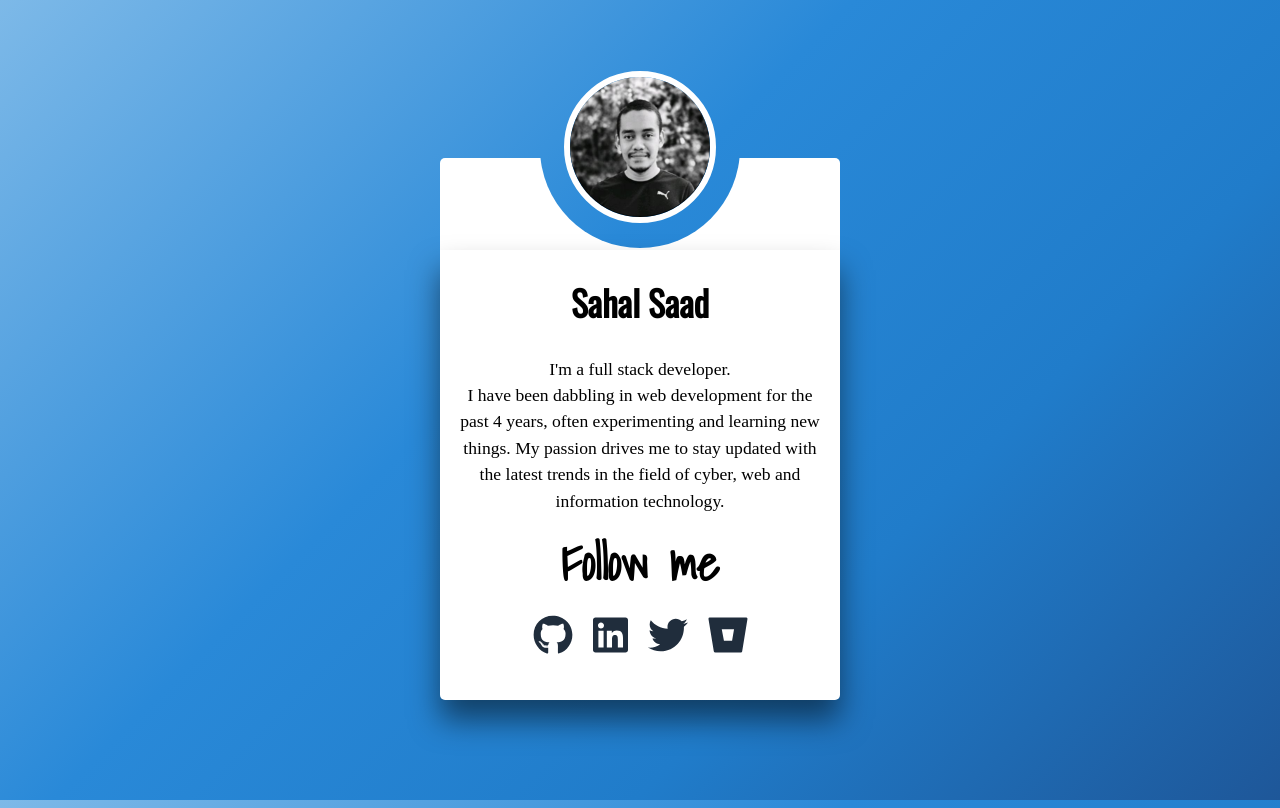
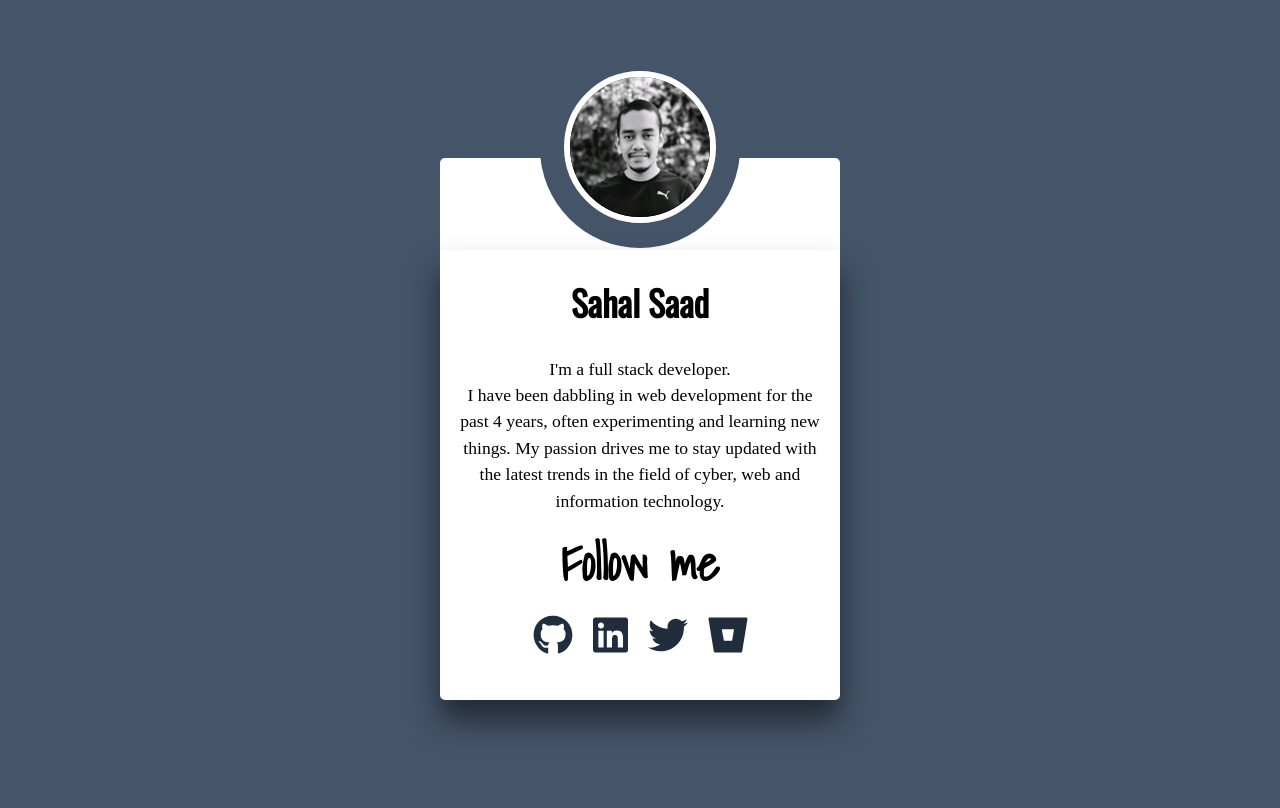
Before and after one commit to sahalsaad/index, a React (Create React App) app: page / in a window 1280 px wide. Built offline with nearby package versions, Linux system fonts and the light colour scheme; a web font is replaced by a local one.

Commit message:
change background color

```diff
--- a/public/index.css
+++ b/public/index.css
@@ -6,10 +6,7 @@ html, body {
 
 body {
     font-family: fontAwesome, sans-serif;
-    background: #7db9e8;
+    background: #445469;
     height: 100%;
     overflow: hidden;
-    background: -moz-linear-gradient(-45deg, #7db9e8 0%, #2989d8 41%, #207cca 69%, #207cca 69%, #1e5799 100%);
-    background: -webkit-linear-gradient(-45deg, #7db9e8 0%, #2989d8 41%, #207cca 69%, #207cca 69%, #1e5799 100%);
-    background: linear-gradient(135deg, #7db9e8 0%, #2989d8 41%, #207cca 69%, #207cca 69%, #1e5799 100%);
   }
```
